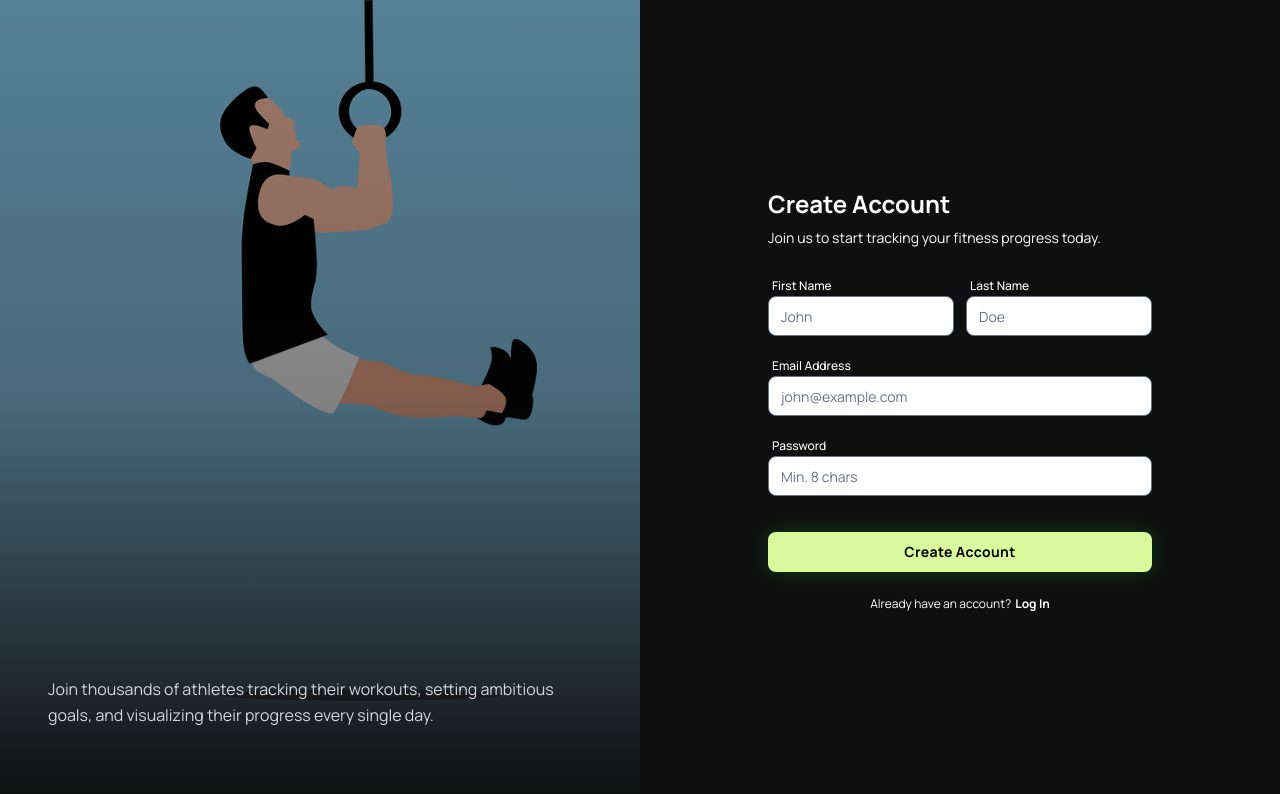
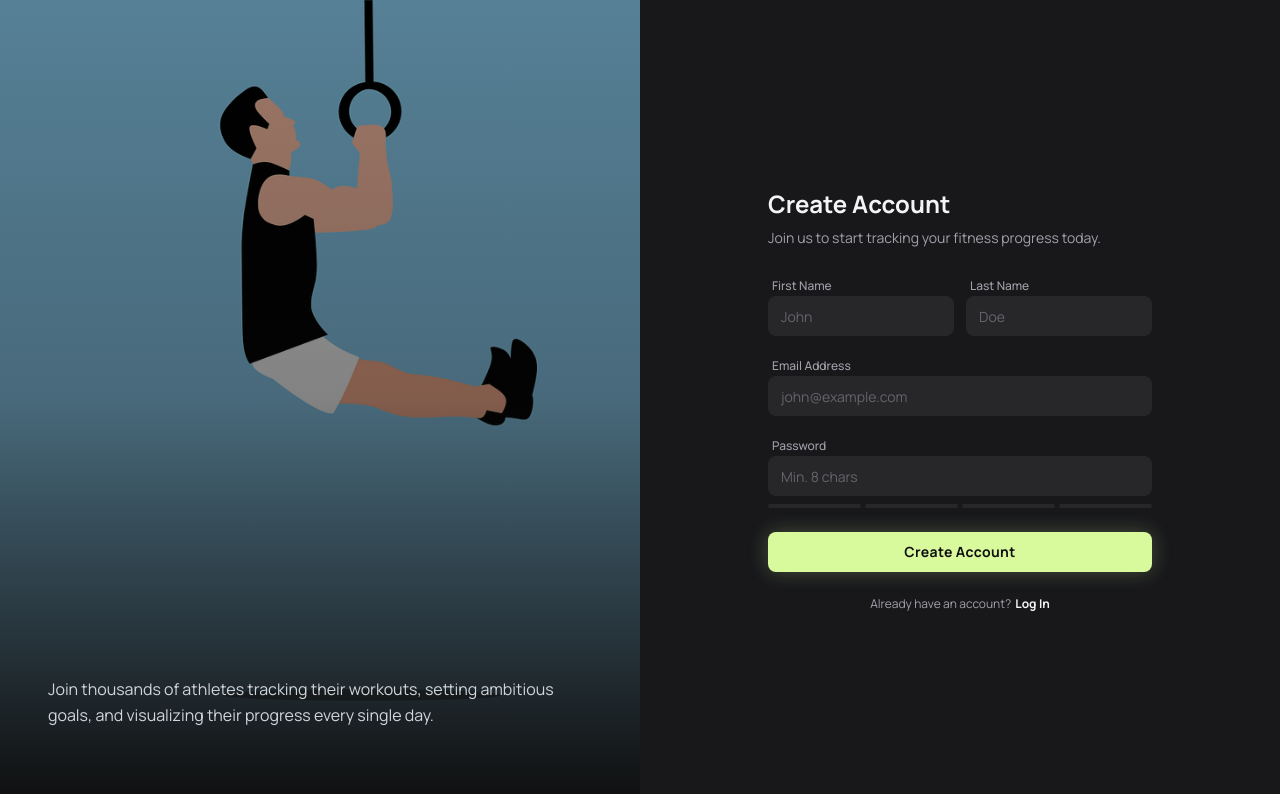
Before and after one commit to YashPalav-26/workout-planner, a React (Vite) app in the folder frontend/: page /signup in a window 1280 px wide. Shown: the top 794 px of the page. Built offline with nearby package versions, Linux system fonts and the light colour scheme.

Commit message:
improved the misaligned items in the home page along with text visibility issues in login and signup

```diff
--- a/frontend/src/pages/Signup.jsx
+++ b/frontend/src/pages/Signup.jsx
@@ -77,12 +77,12 @@ const Signup = () => {
             </div>
 
             {/* Right Side: Sign Up Form */}
-            <div className="w-full lg:w-1/2 flex flex-col justify-center px-6 py-10 lg:px-16 bg-surface-dark relative">
+            <div className="w-full lg:w-1/2 flex flex-col justify-center px-6 py-10 lg:px-16 bg-surface relative">
                 <div className="max-w-sm mx-auto w-full">
                     {/* Header */}
                     <div className="mb-6">
-                        <h2 className="text-2xl font-bold text-white mb-2">Create Account</h2>
-                        <p className="text-input-placeholder text-sm">Join us to start tracking your fitness progress today.</p>
+                        <h2 className="text-2xl font-bold text-text-main mb-2">Create Account</h2>
+                        <p className="text-text-secondary text-sm">Join us to start tracking your fitness progress today.</p>
                     </div>
 
 
@@ -92,50 +92,50 @@ const Signup = () => {
                         {/* Name Fields */}
                         <div className="flex gap-3">
                             <div className="flex-1 space-y-1">
-                                <label className="text-white text-xs font-medium ml-1">First Name</label>
-                                <input name="firstName" value={firstName} onChange={handleChange} className="form-input w-full rounded-lg text-white focus:outline-0 focus:ring-1 focus:ring-primary border border-input-border bg-input-bg focus:border-primary h-10 px-3 placeholder:text-input-placeholder/50 text-sm" placeholder="John" type="text" required />
+                                <label className="text-text-secondary text-xs font-medium ml-1">First Name</label>
+                                <input name="firstName" value={firstName} onChange={handleChange} className="form-input w-full rounded-lg text-text-main focus:outline-0 focus:ring-1 focus:ring-primary border border-border-subtle bg-surface-highlight focus:border-primary h-10 px-3 placeholder:text-text-secondary/50 text-sm" placeholder="John" type="text" required />
                             </div>
                             <div className="flex-1 space-y-1">
-                                <label className="text-white text-xs font-medium ml-1">Last Name</label>
-                                <input name="lastName" value={lastName} onChange={handleChange} className="form-input w-full rounded-lg text-white focus:outline-0 focus:ring-1 focus:ring-primary border border-input-border bg-input-bg focus:border-primary h-10 px-3 placeholder:text-input-placeholder/50 text-sm" placeholder="Doe" type="text" required />
+                                <label className="text-text-secondary text-xs font-medium ml-1">Last Name</label>
+                                <input name="lastName" value={lastName} onChange={handleChange} className="form-input w-full rounded-lg text-text-main focus:outline-0 focus:ring-1 focus:ring-primary border border-border-subtle bg-surface-highlight focus:border-primary h-10 px-3 placeholder:text-text-secondary/50 text-sm" placeholder="Doe" type="text" required />
                             </div>
                         </div>
                         {/* Email Field */}
                         <div className="space-y-1">
-                            <label className="text-white text-xs font-medium ml-1">Email Address</label>
+                            <label className="text-text-secondary text-xs font-medium ml-1">Email Address</label>
                             <div className="relative">
-                                <input name="email" value={email} onChange={handleChange} className="form-input w-full rounded-lg text-white focus:outline-0 focus:ring-1 focus:ring-primary border border-input-border bg-input-bg focus:border-primary h-10 pl-3 pr-9 placeholder:text-input-placeholder/50 text-sm" placeholder="john@example.com" type="email" required />
-                                <span className="material-symbols-outlined absolute right-3 top-1/2 -translate-y-1/2 text-input-placeholder text-[18px] pointer-events-none">mail</span>
+                                <input name="email" value={email} onChange={handleChange} className="form-input w-full rounded-lg text-text-main focus:outline-0 focus:ring-1 focus:ring-primary border border-border-subtle bg-surface-highlight focus:border-primary h-10 pl-3 pr-9 placeholder:text-text-secondary/50 text-sm" placeholder="john@example.com" type="email" required />
+                                <span className="material-symbols-outlined absolute right-3 top-1/2 -translate-y-1/2 text-text-secondary text-[18px] pointer-events-none">mail</span>
                             </div>
                         </div>
                         {/* Password Field */}
                         <div className="space-y-1">
-                            <label className="text-white text-xs font-medium ml-1">Password</label>
+                            <label className="text-text-secondary text-xs font-medium ml-1">Password</label>
                             <div className="relative">
-                                <input name="password" value={password} onChange={handleChange} className="form-input w-full rounded-lg text-white focus:outline-0 focus:ring-1 focus:ring-primary border border-input-border bg-input-bg focus:border-primary h-10 pl-3 pr-9 placeholder:text-input-placeholder/50 text-sm" placeholder="Min. 8 chars" type={passwordVisible ? 'text' : 'password'} required />
-                                <button className="absolute right-3 top-1/2 -translate-y-1/2 text-input-placeholder hover:text-white transition-colors flex items-center justify-center" type="button" onClick={() => setPasswordVisible(!passwordVisible)}>
+                                <input name="password" value={password} onChange={handleChange} className="form-input w-full rounded-lg text-text-main focus:outline-0 focus:ring-1 focus:ring-primary border border-border-subtle bg-surface-highlight focus:border-primary h-10 pl-3 pr-9 placeholder:text-text-secondary/50 text-sm" placeholder="Min. 8 chars" type={passwordVisible ? 'text' : 'password'} required />
+                                <button className="absolute right-3 top-1/2 -translate-y-1/2 text-text-secondary hover:text-text-main transition-colors flex items-center justify-center" type="button" onClick={() => setPasswordVisible(!passwordVisible)}>
                                     <span className="material-symbols-outlined text-[18px]">{passwordVisible ? 'visibility' : 'visibility_off'}</span>
                                 </button>
                             </div>
                             {/* Password Strength Indicator */}
                             <div className="flex gap-1 mt-2 h-1 w-full">
-                                <div className={`h-full w-1/4 rounded-full ${passwordStrength >= 1 ? (passwordStrength === 1 ? 'bg-red-500' : passwordStrength === 2 ? 'bg-orange-500' : passwordStrength === 3 ? 'bg-yellow-500' : 'bg-green-500') : 'bg-input-border'}`}></div>
-                                <div className={`h-full w-1/4 rounded-full ${passwordStrength >= 2 ? (passwordStrength === 2 ? 'bg-orange-500' : passwordStrength === 3 ? 'bg-yellow-500' : 'bg-green-500') : 'bg-input-border'}`}></div>
-                                <div className={`h-full w-1/4 rounded-full ${passwordStrength >= 3 ? (passwordStrength === 3 ? 'bg-yellow-500' : 'bg-green-500') : 'bg-input-border'}`}></div>
-                                <div className={`h-full w-1/4 rounded-full ${passwordStrength >= 4 ? 'bg-green-500' : 'bg-input-border'}`}></div>
+                                <div className={`h-full w-1/4 rounded-full ${passwordStrength >= 1 ? (passwordStrength === 1 ? 'bg-red-500' : passwordStrength === 2 ? 'bg-orange-500' : passwordStrength === 3 ? 'bg-yellow-500' : 'bg-primary') : 'bg-border-subtle'}`}></div>
+                                <div className={`h-full w-1/4 rounded-full ${passwordStrength >= 2 ? (passwordStrength === 2 ? 'bg-orange-500' : passwordStrength === 3 ? 'bg-yellow-500' : 'bg-primary') : 'bg-border-subtle'}`}></div>
+                                <div className={`h-full w-1/4 rounded-full ${passwordStrength >= 3 ? (passwordStrength === 3 ? 'bg-yellow-500' : 'bg-primary') : 'bg-border-subtle'}`}></div>
+                                <div className={`h-full w-1/4 rounded-full ${passwordStrength >= 4 ? 'bg-primary' : 'bg-border-subtle'}`}></div>
                             </div>
                         </div>
 
                         {/* Submit Button */}
-                        <button className="mt-2 flex w-full cursor-pointer items-center justify-center rounded-lg h-10 px-5 bg-primary hover:bg-[#0fd650] transition-all text-surface-dark text-sm font-bold tracking-wide shadow-[0_0_20px_rgba(19,236,91,0.2)] hover:shadow-[0_0_30px_rgba(19,236,91,0.4)] text-black" type="submit">
+                        <button className="mt-2 flex w-full cursor-pointer items-center justify-center rounded-lg h-10 px-5 bg-primary hover:bg-primary-hover transition-all text-background-dark text-sm font-bold tracking-wide shadow-glow transform active:scale-[0.98]" type="submit">
                             Create Account
                         </button>
                     </form>
                     {/* Footer */}
                     <div className="mt-6 text-center">
-                        <p className="text-xs text-input-placeholder">
+                        <p className="text-xs text-text-secondary">
                             Already have an account?
-                            <Link className="text-white font-bold hover:text-primary transition-colors ml-1" to="/login">Log In</Link>
+                            <Link className="text-text-main font-bold hover:text-primary transition-colors ml-1" to="/login">Log In</Link>
                         </p>
                     </div>
                 </div>
```
Also changed, not shown: frontend/src/pages/Home.jsx (+11 -11 lines), frontend/src/pages/Login.jsx (+12 -12 lines).
